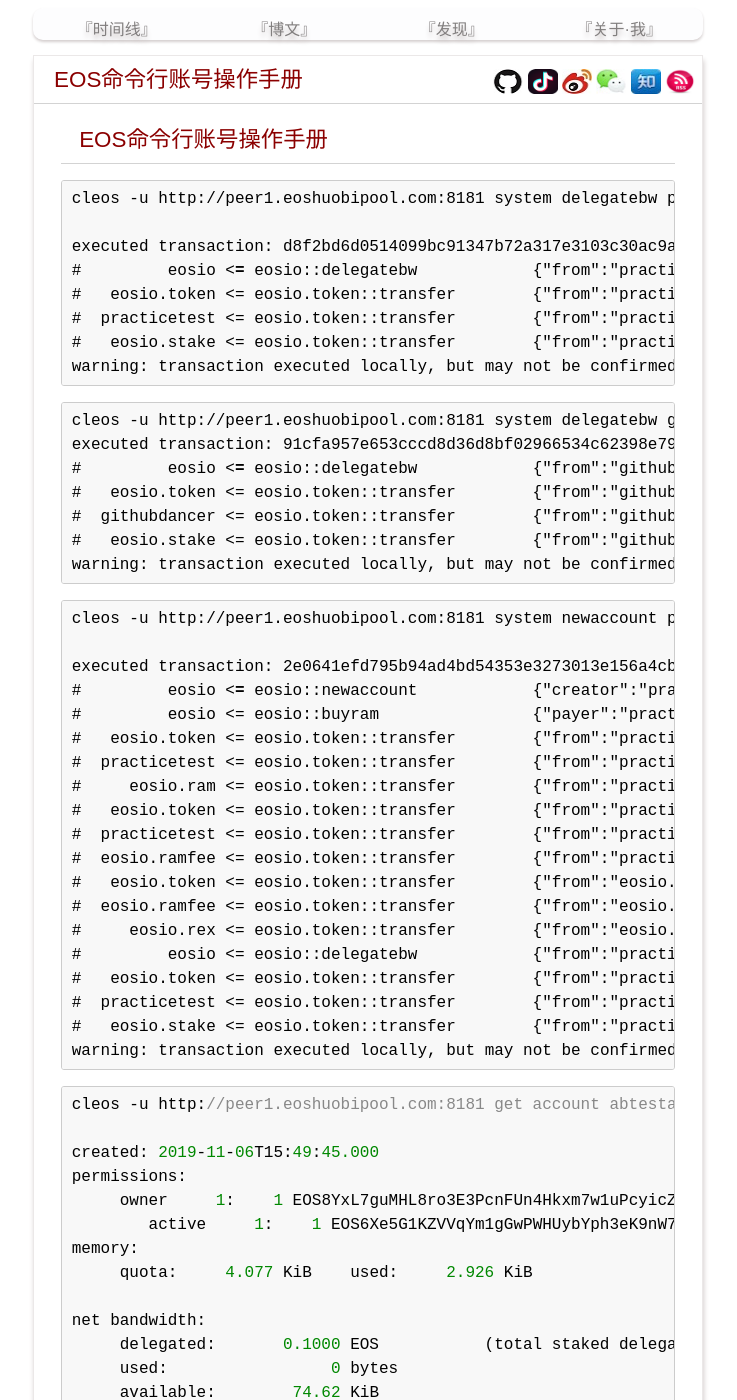
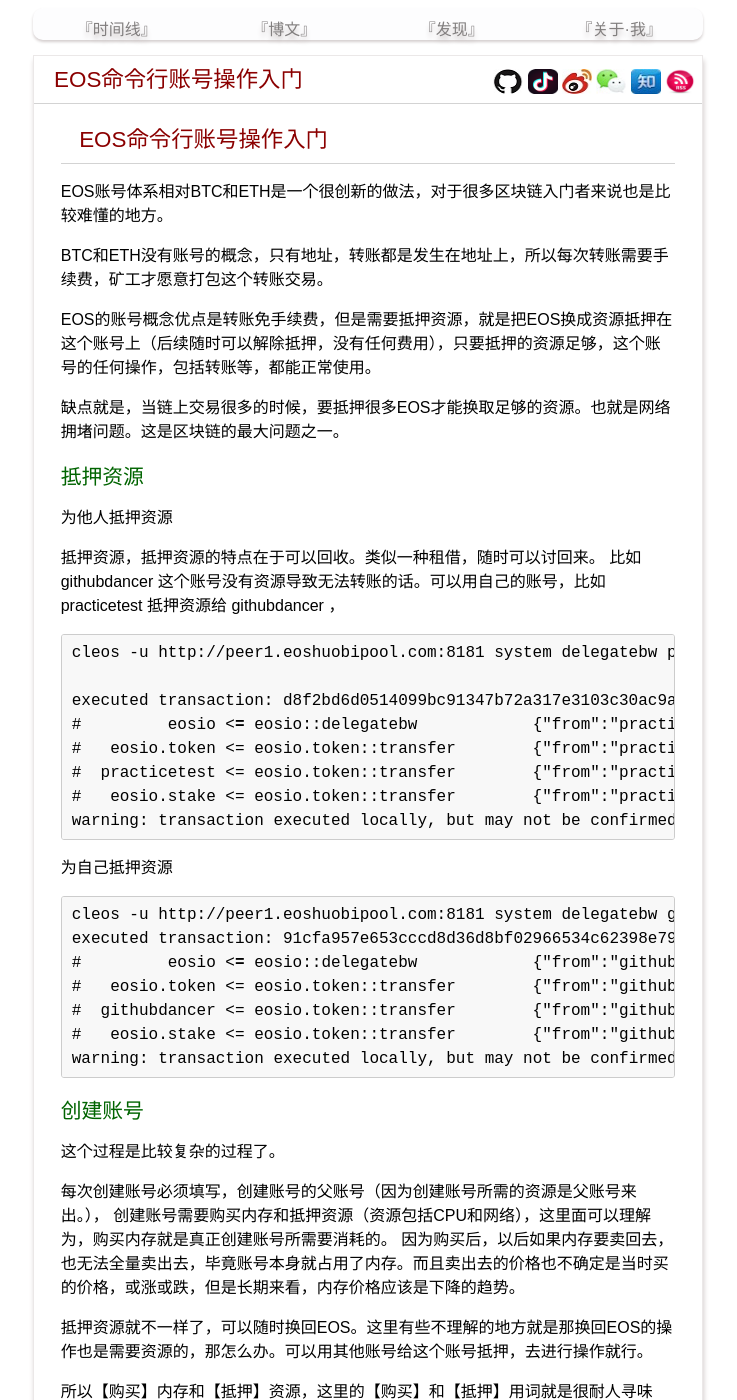
Before and after one commit to yanyiwu/blog, a Jekyll site: the page built from eoscommandaccount.md, in a window 1280 px wide and 1400 px high. Shown: the whole window, without its empty margins (272-1009 px from the left). Built offline with Jekyll 4.4.1, drawn with Linux system fonts in a browser that asks for light colours; Markdown is read by kramdown in place of the engine named in the settings; comment, search, counter and statistics services are not loaded; some of the changed text lies outside the part shown.

Commit message:
[eoscmdaccount] update

````diff
--- a/eoscommandaccount.md
+++ b/eoscommandaccount.md
@@ -1,9 +1,24 @@
 ---
 layout: posting
-title: EOS命令行账号操作手册
+title: EOS命令行账号操作入门
 ---
 
-# EOS命令行账号操作手册
+# EOS命令行账号操作入门
+
+EOS账号体系相对BTC和ETH是一个很创新的做法，对于很多区块链入门者来说也是比较难懂的地方。
+
+BTC和ETH没有账号的概念，只有地址，转账都是发生在地址上，所以每次转账需要手续费，矿工才愿意打包这个转账交易。
+
+EOS的账号概念优点是转账免手续费，但是需要抵押资源，就是把EOS换成资源抵押在这个账号上（后续随时可以解除抵押，没有任何费用），只要抵押的资源足够，这个账号的任何操作，包括转账等，都能正常使用。
+
+缺点就是，当链上交易很多的时候，要抵押很多EOS才能换取足够的资源。也就是网络拥堵问题。这是区块链的最大问题之一。
+
+## 抵押资源
+
+为他人抵押资源
+
+抵押资源，抵押资源的特点在于可以回收。类似一种租借，随时可以讨回来。
+比如 githubdancer 这个账号没有资源导致无法转账的话。可以用自己的账号，比如practicetest 抵押资源给 githubdancer ，
 
 ```
 cleos -u http://peer1.eoshuobipool.com:8181 system delegatebw practicetest githubdancer '0 EOS' '1 EOS'
@@ -16,6 +31,8 @@ executed transaction: d8f2bd6d0514099bc91347b72a317e3103c30ac9a882082e96e508b7b1
 warning: transaction executed locally, but may not be confirmed by the network yet
 ```
 
+为自己抵押资源
+
 ```
 cleos -u http://peer1.eoshuobipool.com:8181 system delegatebw githubdancer githubdancer '0 EOS' '1 EOS'
 executed transaction: 91cfa957e653cccd8d36d8bf02966534c62398e79fca0bb5c83acc1043ee09b4  144 bytes  516 us
@@ -26,6 +43,17 @@ executed transaction: 91cfa957e653cccd8d36d8bf02966534c62398e79fca0bb5c83acc1043
 warning: transaction executed locally, but may not be confirmed by the network yet
 ```
 
+## 创建账号
+
+这个过程是比较复杂的过程了。
+
+每次创建账号必须填写，创建账号的父账号（因为创建账号所需的资源是父账号来出。），
+创建账号需要购买内存和抵押资源（资源包括CPU和网络），这里面可以理解为，购买内存就是真正创建账号所需要消耗的。
+因为购买后，以后如果内存要卖回去，也无法全量卖出去，毕竟账号本身就占用了内存。而且卖出去的价格也不确定是当时买的价格，或涨或跌，但是长期来看，内存价格应该是下降的趋势。
+
+抵押资源就不一样了，可以随时换回EOS。这里有些不理解的地方就是那换回EOS的操作也是需要资源的，那怎么办。可以用其他账号给这个账号抵押，去进行操作就行。
+
+所以【购买】内存和【抵押】资源，这里的【购买】和【抵押】用词就是很耐人寻味了。
 
 ```
 cleos -u http://peer1.eoshuobipool.com:8181 system newaccount practicetest abtestabtest EOS8YxL7guMHL8ro3E3PcnFUn4Hkxm7w1uPcyicZRziPVsbFyNJYj EOS6Xe5G1KZVVqYm1gGwPWHUybYph3eK9nW7Kh23Z1WXjvgJEbc2k --buy-ram "0.2 EOS" --stake-net '0.1 EOS' --stake-cpu '0.2 EOS'
@@ -48,6 +76,8 @@ executed transaction: 2e0641efd795b94ad4bd54353e3273013e156a4cb5ca8bb0d908fbba42
 #   eosio.stake <= eosio.token::transfer        {"from":"practicetest","to":"eosio.stake","quantity":"0.3000 EOS","memo":"stake bandwidth"}
 warning: transaction executed locally, but may not be confirmed by the network yet
 ```
+
+创建成功后可以用账号名查询到账号信息了。
 
 ```
 cleos -u http://peer1.eoshuobipool.com:8181 get account abtestabtest
@@ -72,10 +102,20 @@ cpu bandwidth:
      limit:               20 us
 ```
 
+变更账号的权限
+
 ```
-cleosm set account permission abtestabtest active '{"threshold": 1, "keys": [{"key": "EOS6Xe5G1KZVVqYm1gGwPWHUybYph3eK9nW7Kh23Z1WXjvgJEbc2k", "weight": 1}, {"key": "EOS7NQgj1E6xAHNvgjqjCvQ5eksPd2paHFyyUub9wwuyFhGZDrSgy", "weight": 1}]}' owner
+cleos -u http://peer1.eoshuobipool.com:8181 set account permission abtestabtest active '{"threshold": 1, "keys": [{"key": "EOS6Xe5G1KZVVqYm1gGwPWHUybYph3eK9nW7Kh23Z1WXjvgJEbc2k", "weight": 1}, {"key": "EOS7NQgj1E6xAHNvgjqjCvQ5eksPd2paHFyyUub9wwuyFhGZDrSgy", "weight": 1}]}' owner
 
 executed transaction: 6fc9eb30ea547006d74e342ab5effc66bebb9539405111227a02547b4b2fd4de  200 bytes  169 us
 #         eosio <= eosio::updateauth            {"account":"abtestabtest","permission":"active","parent":"owner","auth":{"threshold":1,"keys":[{"key...
 warning: transaction executed locally, but may not be confirmed by the network yet
 ```
+
+这里需要注意的是，每次变更都是一次重写，所以如果要删除权限，也是重写权限的时候不带上你不想要的权限的公钥就行。
+
+```
+cleos -u http://peer1.eoshuobipool.com:8181 set account permission abtestabtest active '{"threshold": 1, "keys":  [{"key": "EOS7NQgj1E6xAHNvgjqjCvQ5eksPd2paHFyyUub9wwuyFhGZDrSgy", "weight": 1}]}' owner
+executed transaction: 9703e3610417dfdd44ce02b9ebf325ea440248c95fff41e53ea74b643e326114  160 bytes  232 us
+#         eosio <= eosio::updateauth            {"account":"abtestabtest","permission":"active","parent":"owner","auth":{"threshold":1,"keys":[{"key...
+```
````
